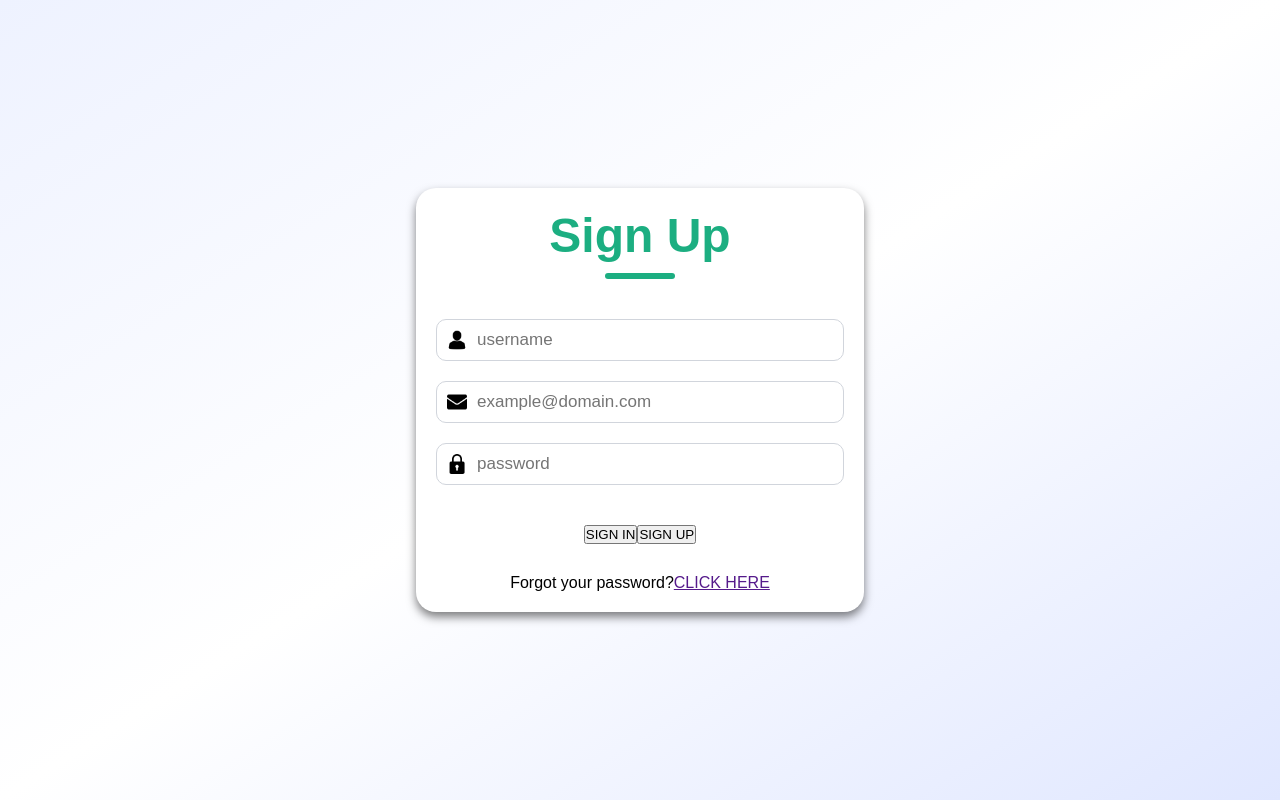
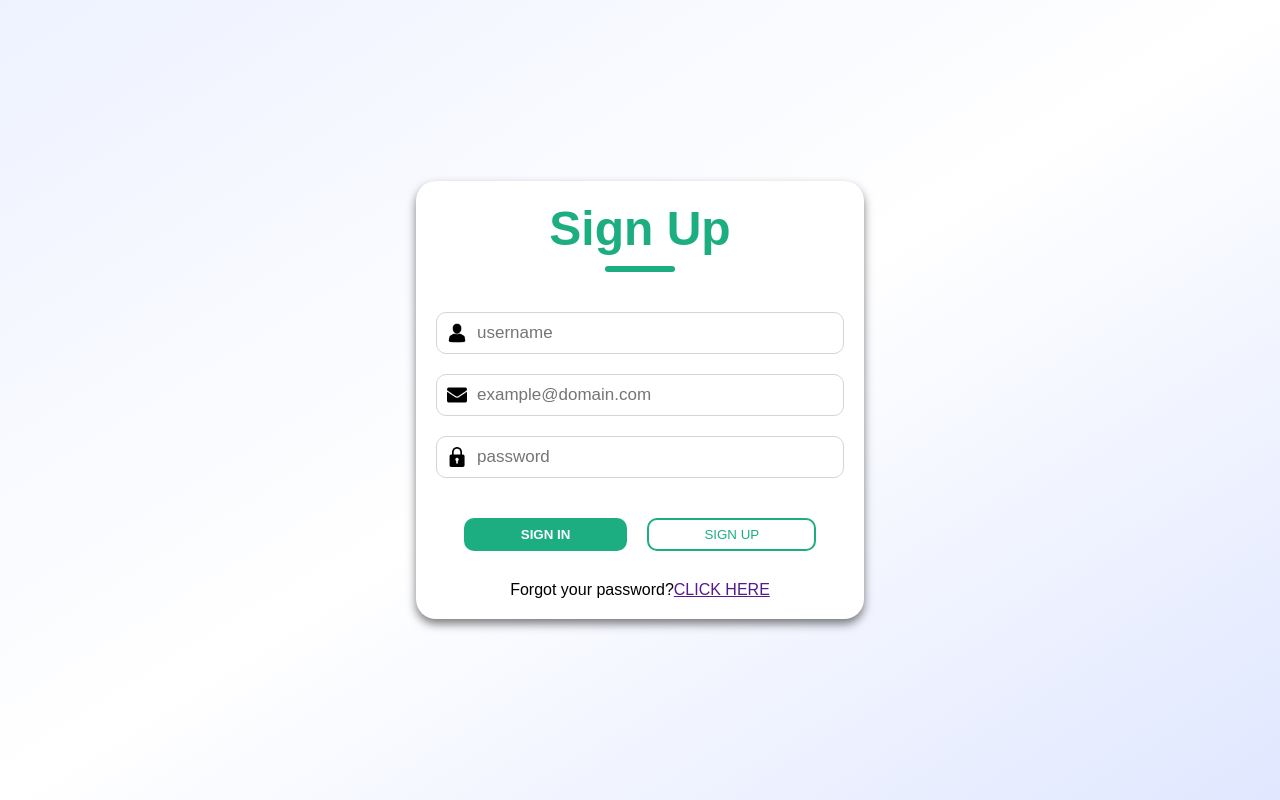
Before and after one commit to NelMatrix743/simple_react_sign_in_up, a React (Vite) app: page / in a window 1280 px wide. Built offline with nearby package versions, Linux system fonts and the light colour scheme.

Commit message:
add style for auth buttons

```diff
--- a/src/Components/AuthSection/AuthSection.css
+++ b/src/Components/AuthSection/AuthSection.css
@@ -76,3 +76,46 @@ input {
 input::placeholder {
     font-size: 17px;
 }
+
+
+.button-section {
+    width: 100%;
+    display: flex;
+    justify-content: center;
+    column-gap: 20px;
+}
+
+.sign-in-btn {
+    padding: 7px 55px;
+    background: #1CAE81;
+    color: white;
+    font-weight: 700;
+    border: 2px solid #1CAE81;
+    border-radius: 10px;
+    outline: none;
+}
+
+.sign-in-btn:hover {
+    background: none;
+    color: #1CAE81;
+    font-weight: 700;
+    border: 2px solid #1CAE81;
+    border-radius: 10px;
+}
+
+.sign-up-btn {
+    padding: 7px 55px;
+    background: none;
+    color: #1CAE81;
+    border: 2px solid #1CAE81;
+    border-radius: 10px;
+}
+
+
+.sign-up-btn:hover {
+    background: #1CAE81;
+    color: white;
+    border: 2px solid #1CAE81;
+    border-radius: 10px;
+    outline: none;
+}
```
